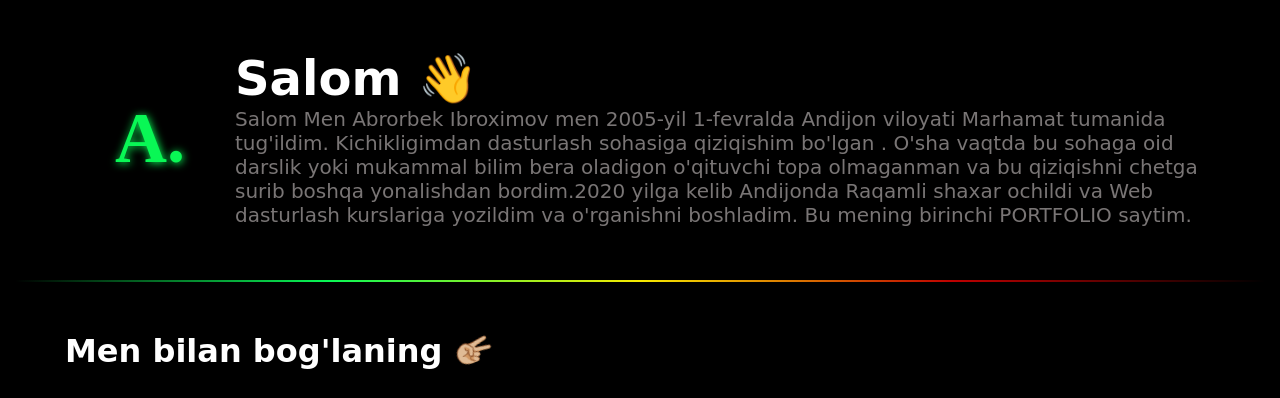
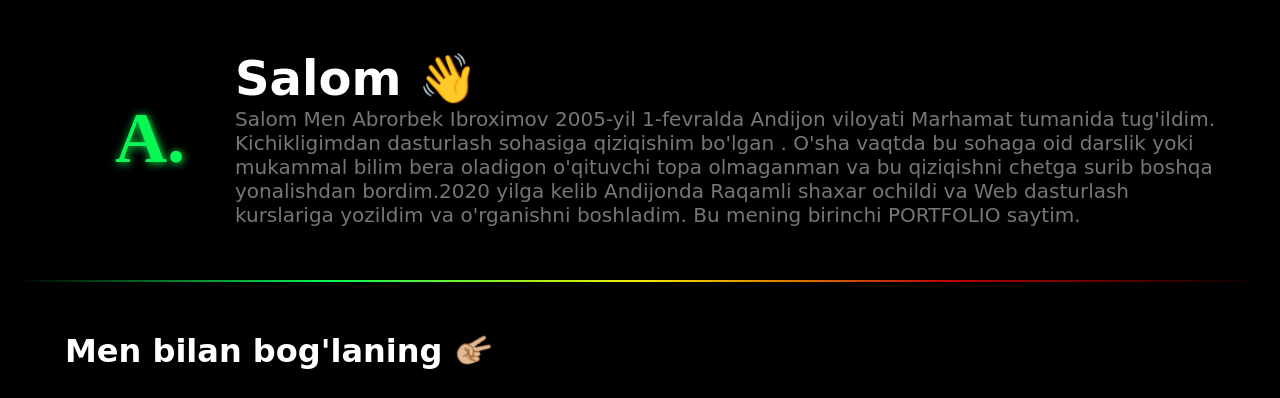
Before and after one commit to abrorcik/abrorcik.github.io, a plain HTML site: page index.html in a window 1280 px wide. Shown: the part 1820-2218 px from the top of the page. Drawn offline with Linux system fonts and the light colour scheme; a web font is replaced by a local one.

Commit message:
Update index.html

```diff
--- a/index.html
+++ b/index.html
@@ -99,7 +99,7 @@
             <h1>A.</h1>
             <div>
                 <h2>Salom 👋</h2>
-                <p>Salom Men Abrorbek Ibroximov men 2005-yil 1-fevralda Andijon viloyati Marhamat tumanida tug'ildim.
+                <p>Salom Men Abrorbek Ibroximov 2005-yil 1-fevralda Andijon viloyati Marhamat tumanida tug'ildim.
                     Kichikligimdan dasturlash sohasiga qiziqishim bo'lgan . O'sha vaqtda bu sohaga oid darslik yoki
                     mukammal bilim bera oladigon o'qituvchi topa olmaganman va bu qiziqishni chetga surib boshqa
                     yonalishdan bordim.2020 yilga kelib Andijonda Raqamli shaxar ochildi va Web dasturlash kurslariga
```
